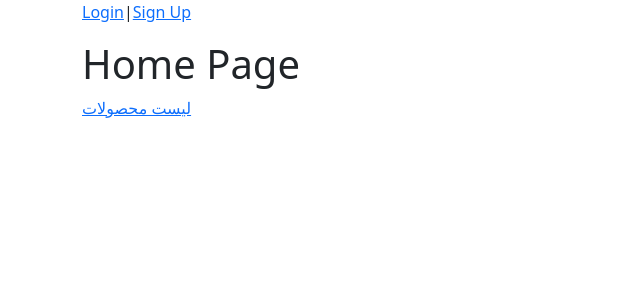
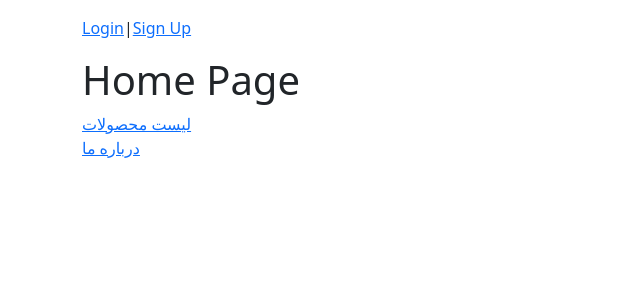
Before and after one commit to realhesam04/OnlineShop, a Django app: page / in a window 1280 px wide. Shown: the top 300 px of the page, without its empty margins (0-640 px from the left). Run offline with Django 4.2, Linux system fonts and the light colour scheme; parts of the project's set-up code (start-up, migrations or seed data) failed here and were passed over.

Commit message:
fixed some templates

```diff
--- a/templates/_base.html
+++ b/templates/_base.html
@@ -12,11 +12,11 @@
 </head>
 <body>
 
-<div class="container">
+<div class="container mt-3">
     {% if user.is_authenticated %}
-        خوش آمدید {{ user.username }} | <form action="{% url 'account_logout' %}">
-    {% csrf_token %}
-    <button type="submit">خروج</button>
+        خوش آمدید {{ user.username }} | <form action="{% url 'account_logout' %}" method="post" style="display:inline;">
+        {% csrf_token %}
+        <button type="submit" class="btn btn-link p-0 m-0 align-baseline">خروج</button>
     </form>
     {% else %}
         <span><a href="{% url 'account_login' %}">Login</a>|<a href="{% url 'account_signup' %}">Sign Up</a></span>
--- a/templates/home.html
+++ b/templates/home.html
@@ -5,6 +5,8 @@
 {% block content %}
 
     <h1>Home Page</h1>
-    <a href="{% url 'product_list' %}">لیست محصولات</a>
+    <a href="{% url 'product_list' %}">لیست محصولات</a> <br>
+    <a href="{% url 'aboutus' %}">درباره ما</a>
+
 
 {% endblock %}
```
